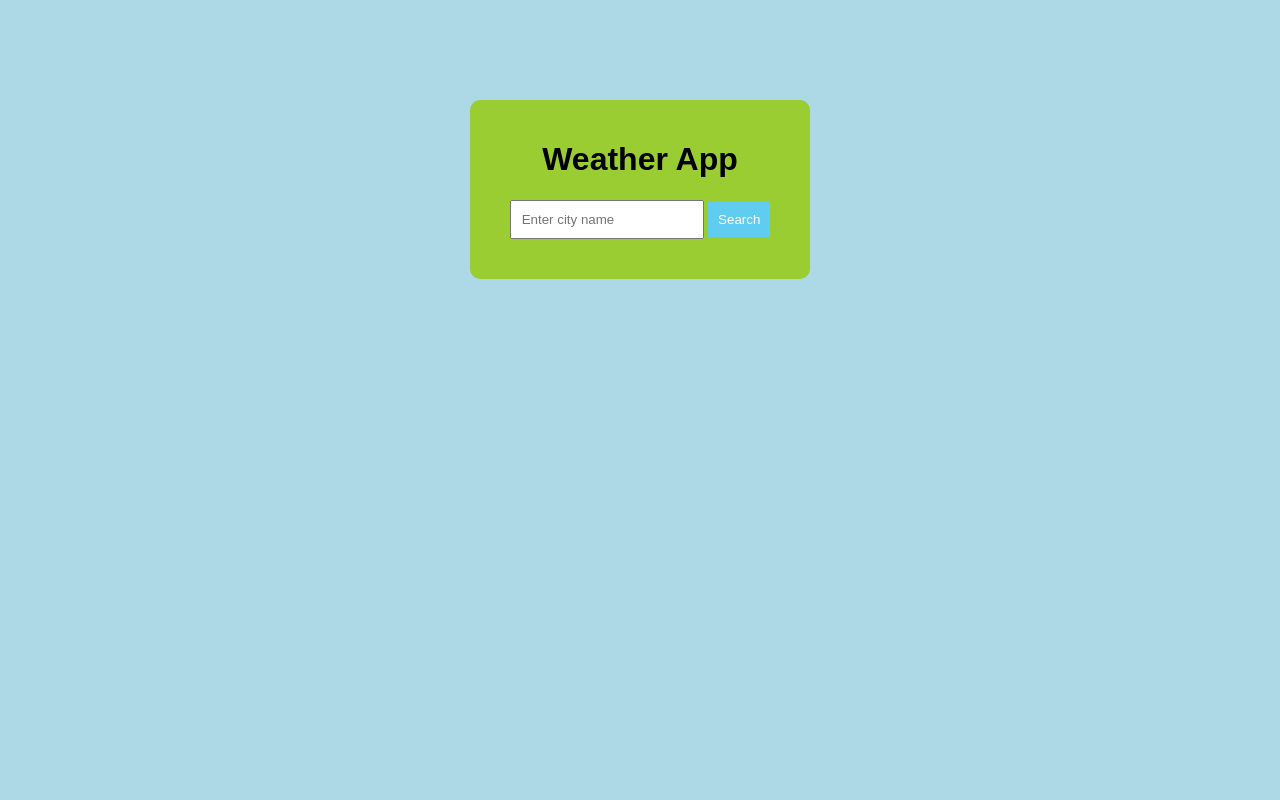
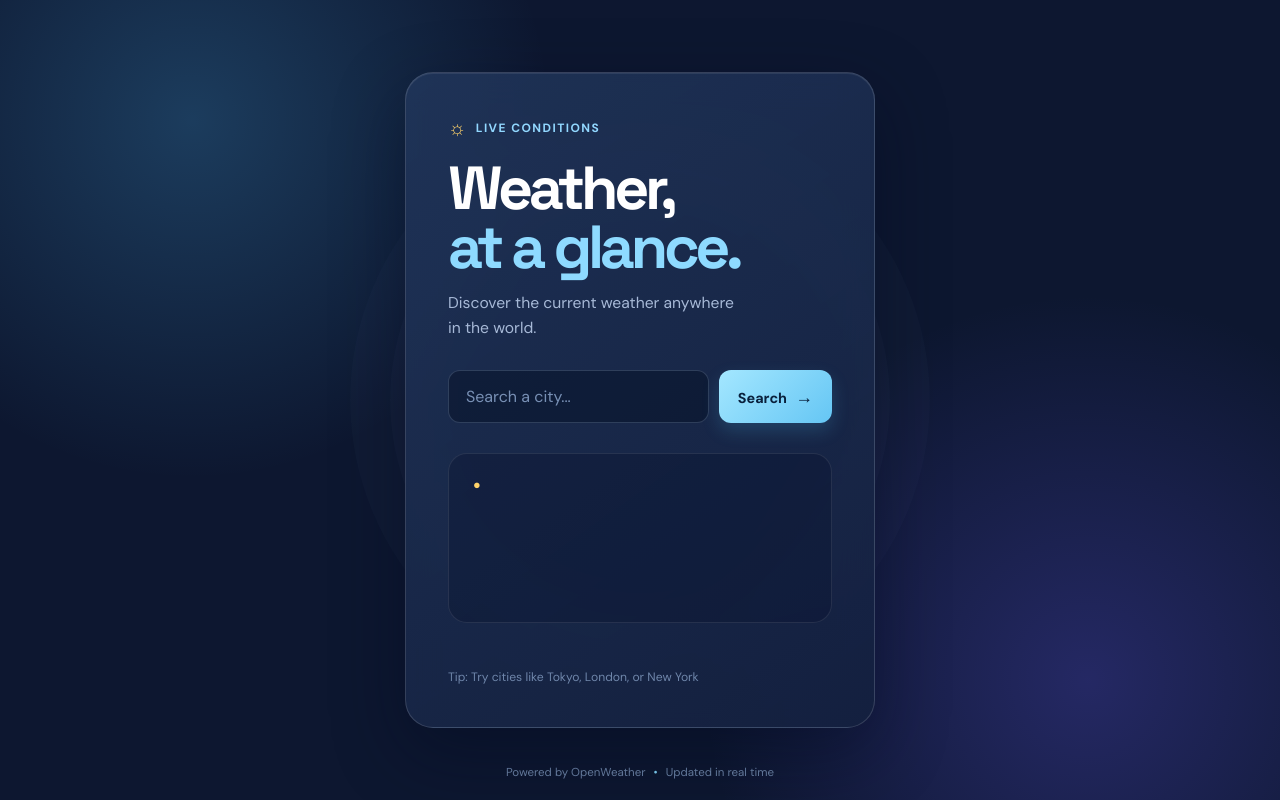
Before and after one commit to TirthankarNarayanBasu/Weather-Api, a plain HTML site: page index.html in a window 1280 px wide. Drawn offline with Linux system fonts and the light colour scheme.

Commit message:
Refactor HTML structure and enhance CSS styles for improved layout and design

```diff
--- a/index.html
+++ b/index.html
@@ -1,20 +1,41 @@
 <!DOCTYPE html>
 <html>
 <head>
+    <meta charset="UTF-8">
+    <meta name="viewport" content="width=device-width, initial-scale=1.0">
     <title>Weather App</title>
+    <link rel="preconnect" href="https://fonts.googleapis.com">
+    <link rel="preconnect" href="https://fonts.gstatic.com" crossorigin>
+    <link href="https://fonts.googleapis.com/css2?family=DM+Sans:wght@400;500;600;700&family=Space+Grotesk:wght@500;600;700&display=swap" rel="stylesheet">
     <link rel="stylesheet" href="style.css">
 </head>
 <body>
-    <div class="box">
-        <h1>Weather App</h1>
-        <input type="text" id="city"
-               placeholder="Enter city name">
-        <button onclick="getWeather()">Search</button>
-        <h2 id="name"></h2>
-        <h3 id="temp"></h3>
-        <p id="desc"></p>
-        <p id="error"></p>
-    </div>
+    <main class="app-shell">
+        <div class="ambient-glow"></div>
+        <section class="box" aria-label="Weather search">
+            <div class="eyebrow"><span class="sun-icon">☼</span> Live conditions</div>
+            <h1>Weather,<br><span>at a glance.</span></h1>
+            <p class="intro">Discover the current weather anywhere in the world.</p>
+
+            <div class="search-row">
+                <label class="sr-only" for="city">City name</label>
+                <input type="text" id="city" placeholder="Search a city..." autocomplete="address-level2">
+                <button onclick="getWeather()">Search <span aria-hidden="true">→</span></button>
+            </div>
+
+            <div class="weather-result" aria-live="polite">
+                <div class="location">
+                    <span class="location-pin">●</span>
+                    <h2 id="name"></h2>
+                </div>
+                <div class="temperature" id="temp"></div>
+                <p class="description" id="desc"></p>
+            </div>
+            <p id="error" role="alert"></p>
+            <p class="tip">Tip: Try cities like Tokyo, London, or New York</p>
+        </section>
+        <footer>Powered by OpenWeather <span>•</span> Updated in real time</footer>
+    </main>
     <script src="script.js"></script>
 </body>
 </html>
--- a/style.css
+++ b/style.css
@@ -1,26 +1,231 @@
+* {
+    box-sizing: border-box;
+}
+
 body {
-    font-family: Arial;
-    text-align: center;
-    background: lightblue;
+    min-height: 100vh;
+    margin: 0;
+    color: #f5f8ff;
+    font-family: "DM Sans", sans-serif;
+    background:
+        radial-gradient(circle at 15% 15%, rgba(80, 193, 255, 0.22), transparent 28%),
+        radial-gradient(circle at 85% 85%, rgba(107, 92, 255, 0.25), transparent 30%),
+        #0d1730;
 }
+
+.app-shell {
+    position: relative;
+    display: flex;
+    min-height: 100vh;
+    align-items: center;
+    justify-content: center;
+    overflow: hidden;
+    padding: 32px 20px;
+}
+
+.ambient-glow {
+    position: absolute;
+    width: 420px;
+    height: 420px;
+    border: 1px solid rgba(152, 206, 255, 0.12);
+    border-radius: 50%;
+    box-shadow: 0 0 0 40px rgba(152, 206, 255, 0.025), 0 0 0 80px rgba(152, 206, 255, 0.018);
+}
+
 .box {
-    background: yellowgreen;
-    width: 300px;
-    margin: 100px auto;
-    padding: 20px;
-    border-radius: 10px;
+    position: relative;
+    z-index: 1;
+    width: min(100%, 470px);
+    padding: 42px;
+    border: 1px solid rgba(255, 255, 255, 0.14);
+    border-radius: 28px;
+    background: linear-gradient(145deg, rgba(33, 54, 91, 0.86), rgba(20, 32, 63, 0.92));
+    box-shadow: 0 24px 70px rgba(3, 10, 30, 0.42), inset 0 1px rgba(255, 255, 255, 0.08);
+    backdrop-filter: blur(18px);
 }
+
+.eyebrow {
+    display: flex;
+    align-items: center;
+    gap: 8px;
+    color: #92d8ff;
+    font-size: 0.75rem;
+    font-weight: 700;
+    letter-spacing: 0.12em;
+    text-transform: uppercase;
+}
+
+.sun-icon {
+    color: #ffd26a;
+    font-size: 1.25rem;
+}
+
+h1 {
+    margin: 18px 0 12px;
+    color: #ffffff;
+    font-family: "Space Grotesk", sans-serif;
+    font-size: clamp(2.5rem, 8vw, 3.8rem);
+    letter-spacing: -0.07em;
+    line-height: 0.98;
+}
+
+h1 span {
+    color: #8edaff;
+}
+
+.intro {
+    max-width: 290px;
+    margin: 0 0 30px;
+    color: #a7b9d7;
+    font-size: 0.98rem;
+    line-height: 1.6;
+}
+
+.search-row {
+    display: flex;
+    gap: 10px;
+}
+
 input {
-    padding: 10px;
-    width: 170px;
+    min-width: 0;
+    width: 100%;
+    padding: 15px 17px;
+    border: 1px solid rgba(191, 220, 255, 0.18);
+    border-radius: 12px;
+    outline: none;
+    color: #fff;
+    font: inherit;
+    background: rgba(3, 12, 33, 0.42);
+    transition: border-color 0.2s, box-shadow 0.2s;
 }
+
+input::placeholder {
+    color: #7890b5;
+}
+
+input:focus {
+    border-color: #85d9ff;
+    box-shadow: 0 0 0 3px rgba(133, 217, 255, 0.14);
+}
+
 button {
-    padding: 10px;
-    background: #60ccf0;
-    color: white;
-    border: none;
+    flex-shrink: 0;
+    padding: 0 19px;
+    border: 0;
+    border-radius: 12px;
+    color: #09203c;
+    font: 700 0.9rem "DM Sans", sans-serif;
+    background: linear-gradient(135deg, #a4e7ff, #65c6f4);
     cursor: pointer;
+    box-shadow: 0 8px 18px rgba(76, 182, 232, 0.2);
+    transition: transform 0.2s, box-shadow 0.2s;
 }
+
+button span {
+    margin-left: 5px;
+    font-size: 1.1rem;
+}
+
+button:hover {
+    transform: translateY(-2px);
+    box-shadow: 0 11px 22px rgba(76, 182, 232, 0.32);
+}
+
+.weather-result {
+    min-height: 170px;
+    margin-top: 30px;
+    padding: 22px 24px;
+    border: 1px solid rgba(255, 255, 255, 0.09);
+    border-radius: 19px;
+    background: rgba(7, 18, 45, 0.32);
+}
+
+.location {
+    display: flex;
+    align-items: center;
+    gap: 8px;
+}
+
+.location-pin {
+    color: #ffd26a;
+    font-size: 0.8rem;
+}
+
+h2 {
+    margin: 0;
+    color: #b7c9e6;
+    font-size: 1rem;
+    font-weight: 500;
+}
+
+.temperature {
+    margin-top: 10px;
+    color: #fff;
+    font-family: "Space Grotesk", sans-serif;
+    font-size: 3.5rem;
+    font-weight: 700;
+    letter-spacing: -0.07em;
+}
+
+.description {
+    margin: 0;
+    color: #8edaff;
+    font-size: 0.95rem;
+    text-transform: capitalize;
+}
+
 #error {
-    color: red;
+    min-height: 22px;
+    margin: 14px 0 0;
+    color: #ff9aab;
+    font-size: 0.9rem;
 }
+
+.tip {
+    margin: 10px 0 0;
+    color: #6f86aa;
+    font-size: 0.76rem;
+}
+
+footer {
+    position: absolute;
+    bottom: 20px;
+    color: #6f86aa;
+    font-size: 0.72rem;
+}
+
+footer span {
+    margin: 0 5px;
+    color: #85d9ff;
+}
+
+.sr-only {
+    position: absolute;
+    width: 1px;
+    height: 1px;
+    padding: 0;
+    margin: -1px;
+    overflow: hidden;
+    clip: rect(0, 0, 0, 0);
+    white-space: nowrap;
+    border: 0;
+}
+
+@media (max-width: 520px) {
+    .box {
+        padding: 30px 22px;
+        border-radius: 22px;
+    }
+
+    .search-row {
+        flex-direction: column;
+    }
+
+    button {
+        min-height: 50px;
+    }
+
+    footer {
+        display: none;
+    }
+}
```
